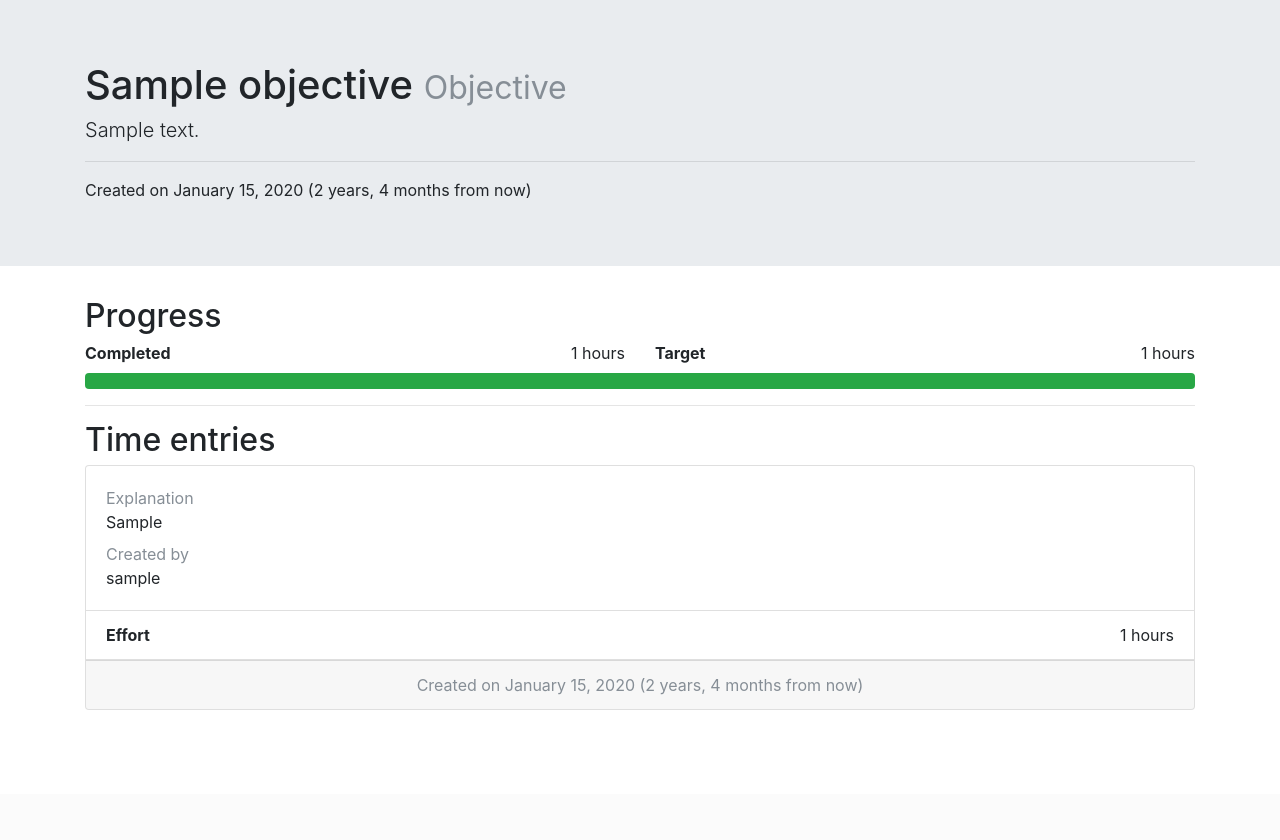
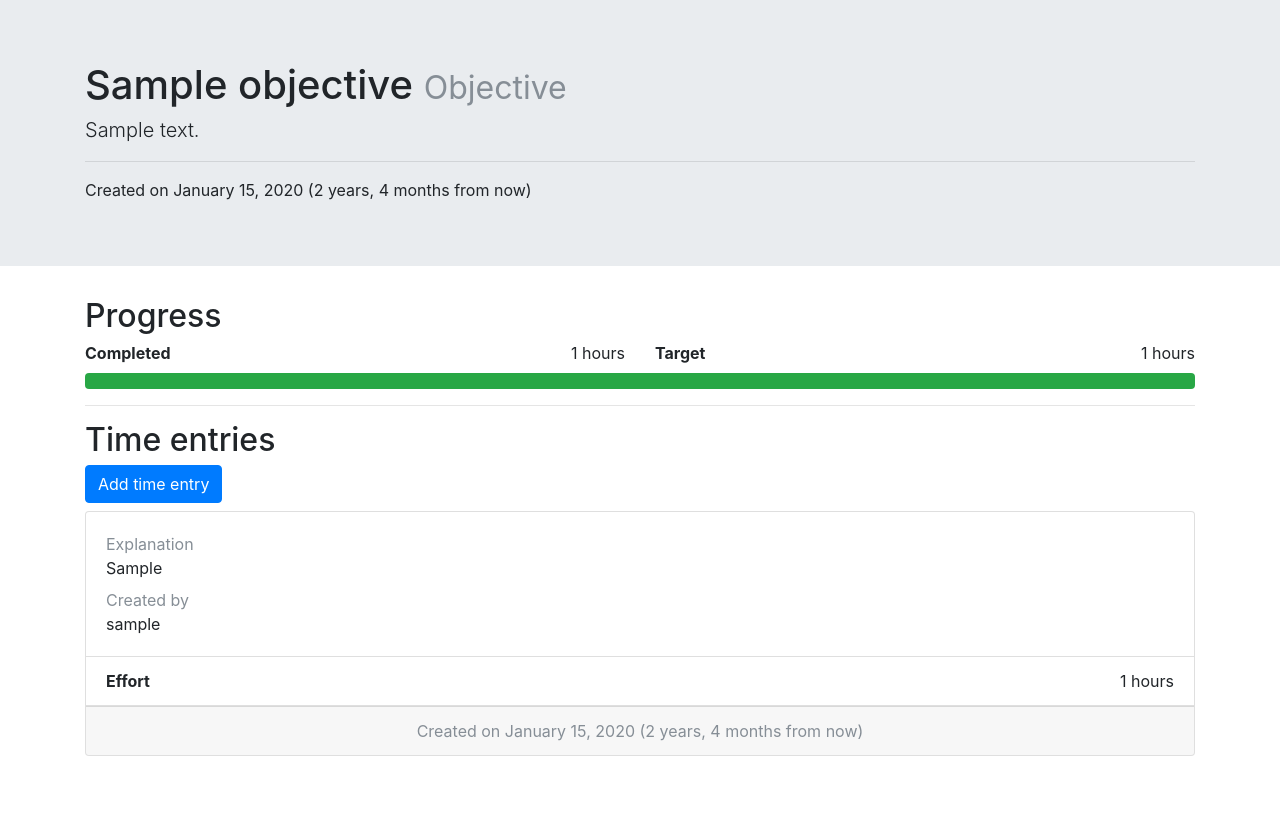
Before and after one commit to OffTheMark/objective-tracker, a Django app: page /objective/1/ in a window 1280 px wide. Shown: the part 61-901 px from the top of the page. Before the commit the page ends 771 px from the top, so only its background shows below. Run offline with Django 3.2, Linux system fonts and the light colour scheme; a user stored in the database is signed in; tables that the repository leaves empty hold one stand-in row (values such as "Sample post"); some libraries are stand-ins or nearby versions.

Commit message:
Add modal dialog to add a time entry in objective details

```diff
--- a/tracker/forms.py
+++ b/tracker/forms.py
@@ -133,3 +133,27 @@ class TimeEntryForm(forms.Form):
             }
         )
     )
+
+
+class TimeEntryObjectiveForm(forms.Form):
+    explanation = forms.CharField(
+        widget=forms.Textarea(
+            attrs={
+                "class": "form-control",
+                "placeholder": "Explanation",
+            }
+        )
+    )
+    effort = forms.DecimalField(
+        max_digits=6,
+        decimal_places=2,
+        min_value=0,
+        widget=forms.NumberInput(
+            attrs={
+                "class": "form-control",
+                "step": "0.5",
+                "min": "0",
+                "max": "24"
+            }
+        )
+    )
--- a/tracker/templates/tracker/objective.html
+++ b/tracker/templates/tracker/objective.html
@@ -66,10 +66,19 @@
                     </div>
                     <hr>
                     <div class="row">
-                        <div class="col-12">
+                        <div class="col">
                             <h2>
                                 Time entries
                             </h2>
+                            <div class="row mb-2">
+                                <div class="col">
+                                    <button type="button" class="btn btn-primary" data-toggle="modal" data-target="#timeEntryModal">
+                                        Add time entry
+                                    </button>
+                                </div>
+                            </div>
+                            <div class="row">
+                                <div class="col">
                                 {% if objective.timeentry_set %}
                                     <div class="card-deck">
                                         {% for entry in objective.timeentry_set.all|dictsortreversed:"date_created" %}
@@ -87,4 +96,18 @@
                     </div>
                 </div>
             </div>
+        </div>
+    </div>
+
+    {% include "tracker/objective/time-entry-modal.html" %}
 {% endblock %}
+
+{% block template_js %}
+<script type="text/javascript">
+    $(function() {
+        $("#submitTimeEntry").click(function() {
+            $("#hiddenSubmitTimeEntry").click();
+        });
+    });
+</script>
+{% endblock %}
--- /dev/null
+++ b/tracker/templates/tracker/objective/time-entry-modal.html
@@ -0,0 +1,50 @@
+<div class="modal fade" id="timeEntryModal" tabindex="-1" role="dialog">
+    <div class="modal-dialog" role="document">
+        <div class="modal-content">
+            <div class="modal-header">
+                <p class="modal-title">
+                    Add time entry
+                </p>
+                <button type="button" class="close" data-dismiss="modal" aria-label="Close">
+                    <span aria-hidden="true">&times;</span>
+                </button>
+            </div>
+            <div class="modal-body">
+                <form id="timeEntryForm" method="post" action="{% url 'tracker:objective/entry' objective.id %}">
+                    {% csrf_token %}
+                    <div class="form-group">
+                        <label>
+                            Objective
+                        </label>
+                        <div>
+                            {{ objective.name }}
+                        </div>
+                    </div>
+                    <div class="form-group">
+                        <label for="{{ form.explanation.id_for_label }}">
+                            Explanation
+                        </label>
+                        {{ form.explanation }}
+                    </div>
+                    <div class="form-group row">
+                        <label for="{{ form.effort.id_for_label }}" class="col-sm-6 col-md-8 col-form-label">
+                            Effort (hours)
+                        </label>
+                        <div class="col-xs-6 col-sm-6 col-md-4">
+                            {{ form.effort }}
+                        </div>
+                    </div>
+                    <input id="hiddenSubmitTimeEntry" type="submit" class="d-none">
+                </form>
+            </div>
+            <div class="modal-footer">
+                <button type="button" class="btn btn-secondary" data-dismiss="modal">
+                    Close
+                </button>
+                <button id="submitTimeEntry" type="button" class="btn btn-primary">
+                    Submit
+                </button>
+            </div>
+        </div>
+    </div>
+</div>
--- a/tracker/urls.py
+++ b/tracker/urls.py
@@ -8,9 +8,10 @@ urlpatterns = [
     url(r'^signout/$', views.signout, name='signout'),
     url(r'^signup/$', views.SignupView.as_view(), name='signup'),
     url(r'^signin/', views.SigninView.as_view(), name='signin'),
-    url(r'^entry/$', views.TimeEntryView.as_view(), name="entry"),
+    url(r'^entry/$', views.TimeEntryFormView.as_view(), name="entry"),
     url(r'^dashboard/$', views.DashboardView.as_view(), name="dashboard"),
     url(r'^dashboard/objectives/$', views.dashboard_objectives, name="dashboard/objectives"),
     url(r'^dashboard/time-entries/$', views.dashboard_time_entries, name="dashboard/time-entries"),
-    url(r'^objective/(?P<pk>[0-9]+)/', views.ObjectiveView.as_view(), name="objective"),
+    url(r'^objective/(?P<pk>[0-9]+)/$', views.ObjectiveView.as_view(), name="objective"),
+    url(r'^objective/(?P<objective>[0-9]+)/entry/$', views.TimeEntryObjectiveFormView.as_view(), name="objective/entry"),
 ]
--- a/tracker/views.py
+++ b/tracker/views.py
@@ -6,7 +6,7 @@ from django.template.loader import render_to_string
 from django.urls import reverse
 from django.views import generic
 
-from .forms import SigninForm, SignupForm, TimeEntryForm
+from .forms import SigninForm, SignupForm, TimeEntryForm, TimeEntryObjectiveForm
 from .models import Objective, TimeEntry
 
 
@@ -108,7 +108,7 @@ def dashboard_time_entries(request):
         return HttpResponse(content)
 
 
-class TimeEntryView(LoginRequiredMixin, generic.FormView):
+class TimeEntryFormView(LoginRequiredMixin, generic.FormView):
     template_name = "tracker/entry.html"
     form_class = TimeEntryForm
 
@@ -139,3 +139,33 @@ class TimeEntryView(LoginRequiredMixin, generic.FormView):
 class ObjectiveView(LoginRequiredMixin, generic.DetailView):
     template_name = "tracker/objective.html"
     model = Objective
+
+    def get_context_data(self, **kwargs):
+        data = super().get_context_data(**kwargs)
+        data["form"] = TimeEntryObjectiveForm()
+        return data
+
+
+class TimeEntryObjectiveFormView(LoginRequiredMixin, generic.FormView):
+    template_name = "tracker/objective/time-entry-modal.html"
+    form_class = TimeEntryObjectiveForm
+
+    def form_valid(self, form):
+        explanation = form.cleaned_data.get("explanation")
+        effort = form.cleaned_data.get("effort")
+
+        objective_id = self.kwargs["objective"]
+        objective = Objective.objects.get(pk=objective_id)
+
+        entry = TimeEntry(
+            user=self.request.user,
+            objective=objective,
+            explanation=explanation,
+            effort=effort
+        )
+        entry.save()
+
+        return super().form_valid(form)
+
+    def get_success_url(self):
+        return reverse("tracker:objective", kwargs={"pk": self.kwargs["objective"]})
```
Lines whose indentation alone changed are shown as unchanged.
